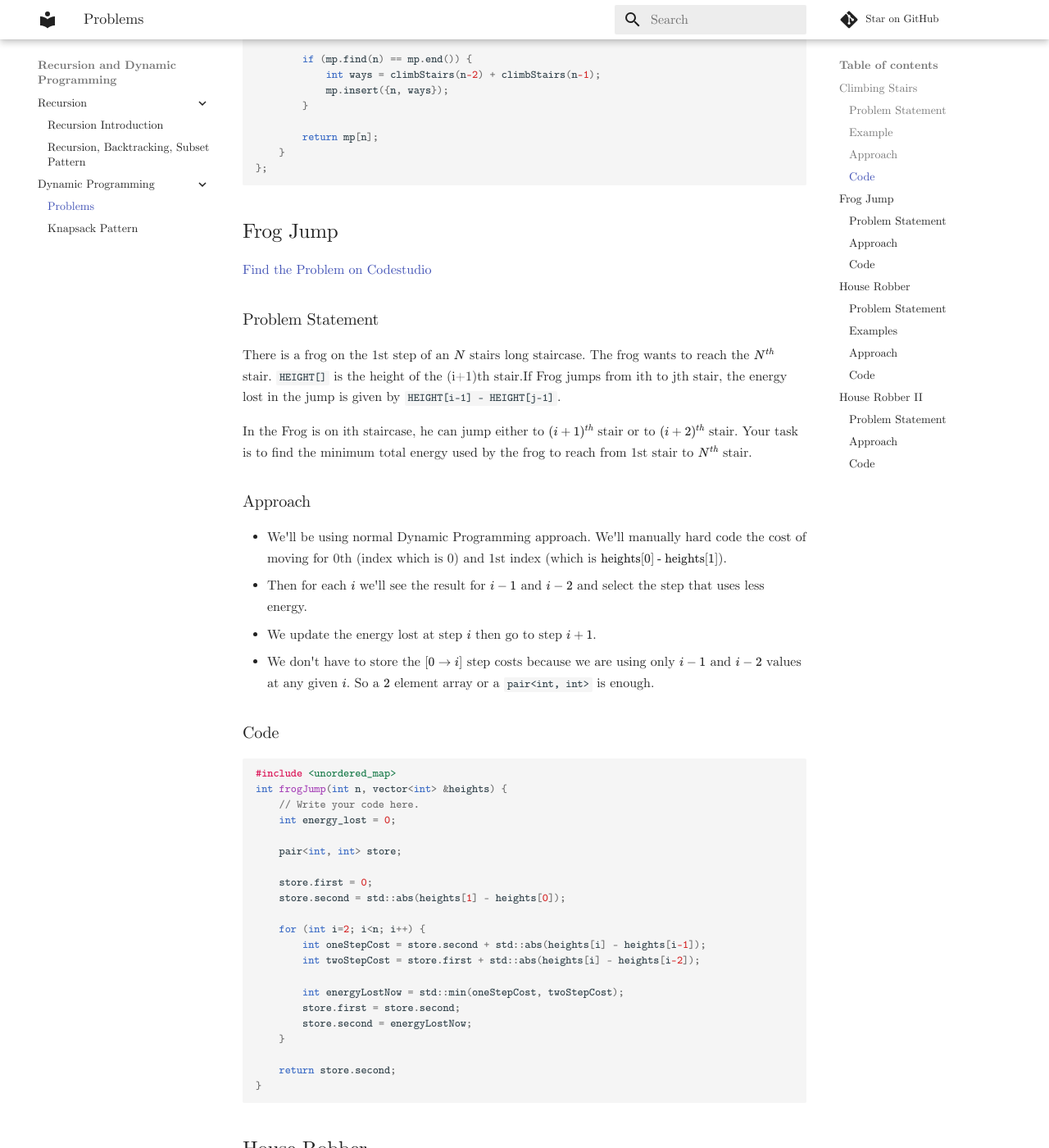
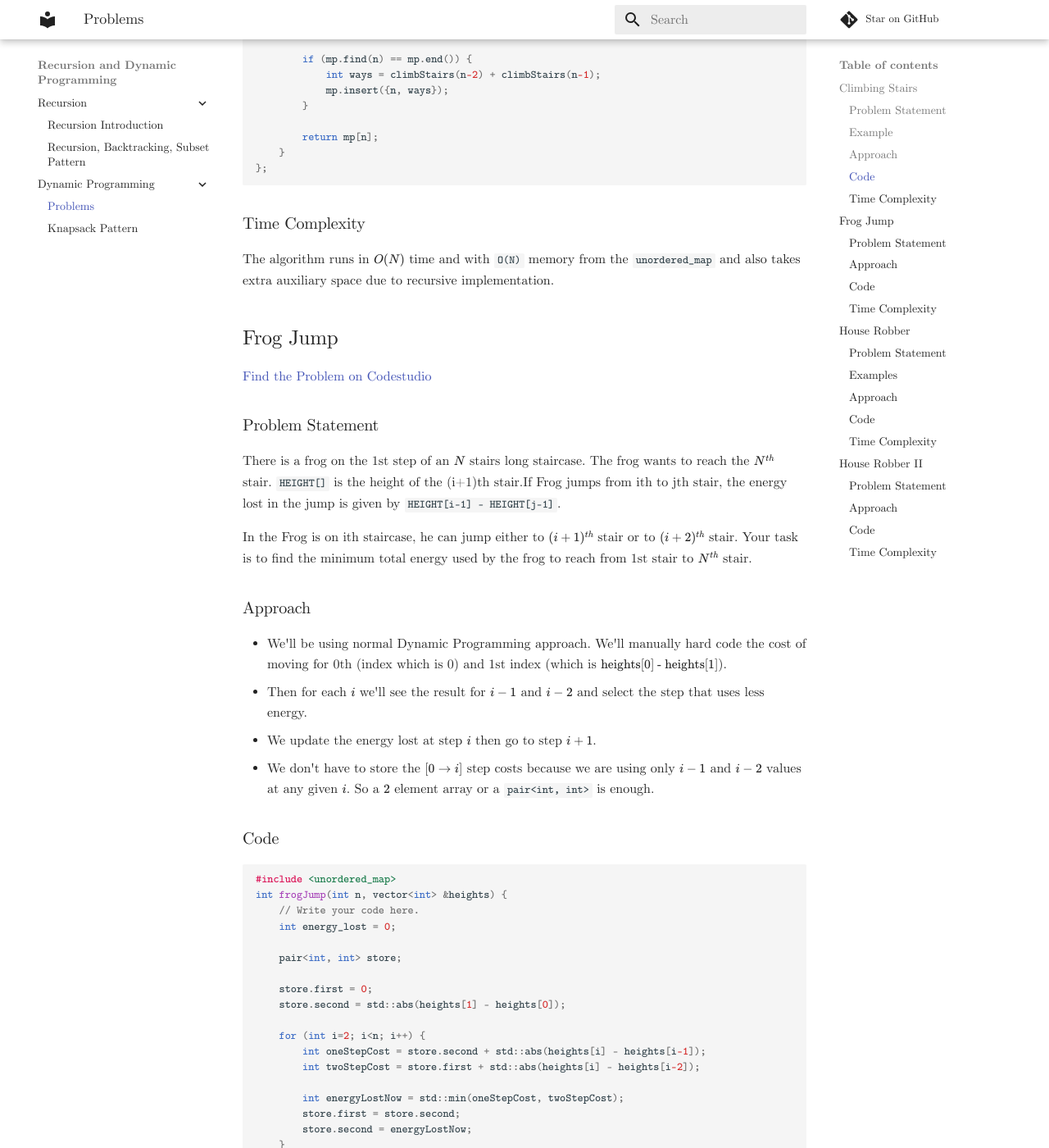
Before and after one commit to theroyakash/algorithms.theroyakash.com, an MkDocs documentation site: the page built from docs/dp/problems.md, in a window 1280 px wide and 1400 px high, scrolled down 1584 px. Shown: the whole window at 82% size. Built offline with MkDocs 1.6.1 and Material for MkDocs 9.7.7, drawn with Linux system fonts in a browser that asks for light colours; comment, search, counter and statistics services are not loaded; some of the changed text lies outside the part shown.

Commit message:
added time and space complexities

````diff
--- a/docs/dp/problems.md
+++ b/docs/dp/problems.md
@@ -55,6 +55,9 @@
 };
 ```
 
+### Time Complexity
+The algorithm runs in $O(N)$ time and with `O(N)` memory from the `unordered_map` and also takes extra auxiliary space due to recursive implementation.
+
 ## Frog Jump
 [Find the Problem on Codestudio](https://www.codingninjas.com/codestudio/problems/frog-jump_3621012)
 ### Problem Statement
@@ -92,6 +95,9 @@
     return store.second;
 }
 ```
+
+### Time Complexity
+The algorithm runs in $O(N)$ time and with no extra memory.
 
 ## House Robber
 [Find the problem on Leetcode $\to$](https://leetcode.com/problems/house-robber/)
@@ -157,6 +163,9 @@
 };
 ```
 
+### Time Complexity
+The algorithm runs in $O(N)$ time and with no extra memory.
+
 ## House Robber II
 [Find the Problem on Leetcode $\to$](https://leetcode.com/problems/house-robber-ii)
 ### Problem Statement
@@ -219,3 +228,6 @@
     }
 };
 ```
+
+### Time Complexity
+The algorithm runs in $O(N)$ time and with no extra memory.
````
